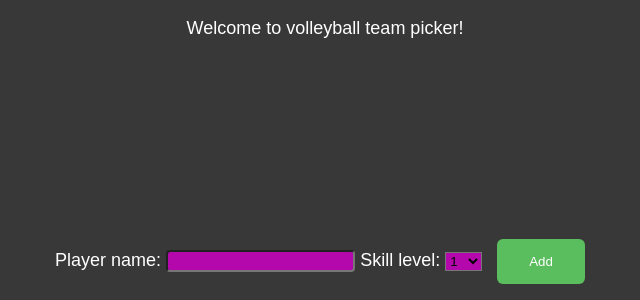
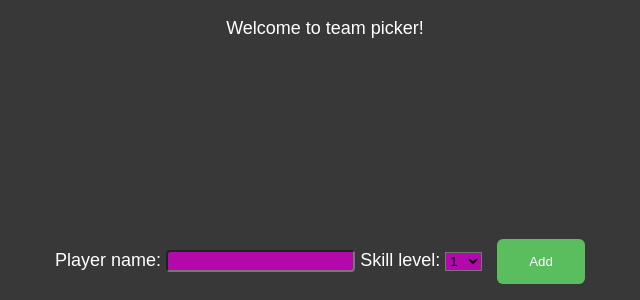
Before and after one commit to RadhSlayer/teamPicker, a Flask app: page / in a window 1280 px wide. Shown: the top 300 px of the page, without its empty margins (315-955 px from the left). Run offline with Flask 2, Linux system fonts and the light colour scheme.

Commit message:
Update frontend.html

```diff
--- a/templates/frontend.html
+++ b/templates/frontend.html
@@ -9,10 +9,10 @@
     <meta name="viewport" content="width=device-width, initial-scale=1.0">
     <link rel="stylesheet" href="../static/style.css">
     <link rel="icon" href="https://toppng.com/uploads/preview/volleyball-11530978121wk4yn0dzwk.png">
-    <title>Volleyball Team Picker</title>
+    <title>Team Picker</title>
 </head>
 <body>
-    <p align="center" id="welcome-msg">Welcome to volleyball team picker!</p>
+    <p align="center" id="welcome-msg">Welcome to team picker!</p>
 
     <div align="center">
         <label for="nameInput">Player name:</label>
```
